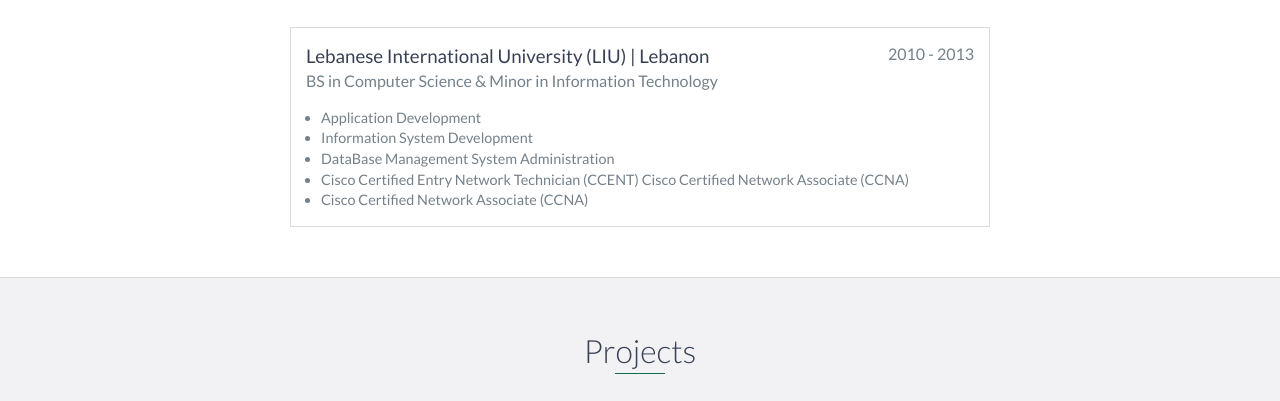
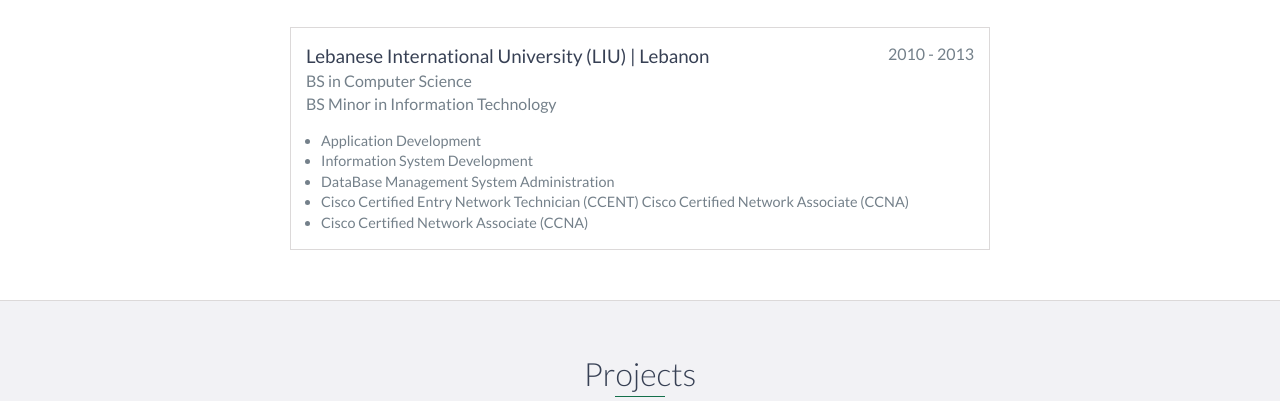
Before and after one commit to msqaddura/msqaddura.github.io, a website: page index.html in a window 1280 px wide. Shown: the part 2970-3371 px from the top of the page. Drawn offline with nearby package versions, Linux system fonts and the light colour scheme.

Commit message:
readabilty

```diff
--- a/index.html
+++ b/index.html
@@ -215,7 +215,7 @@
         <div class="education-block">
             <h3>Lebanese International University (LIU) | Lebanon</h3>
             <span class="education-date">2010 - 2013</span>
-            <h4>BS in Computer Science & Minor in Information Technology</h4>
+            <h4>BS in Computer Science <br> BS Minor in Information Technology</h4>
             <ul>
                 <li>
                     Application Development
```
